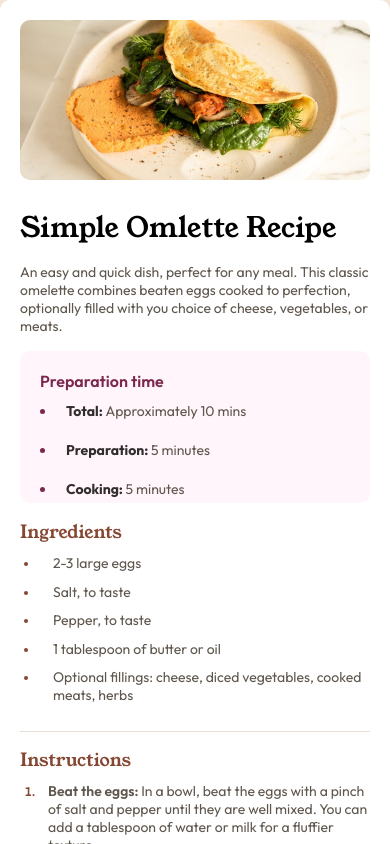
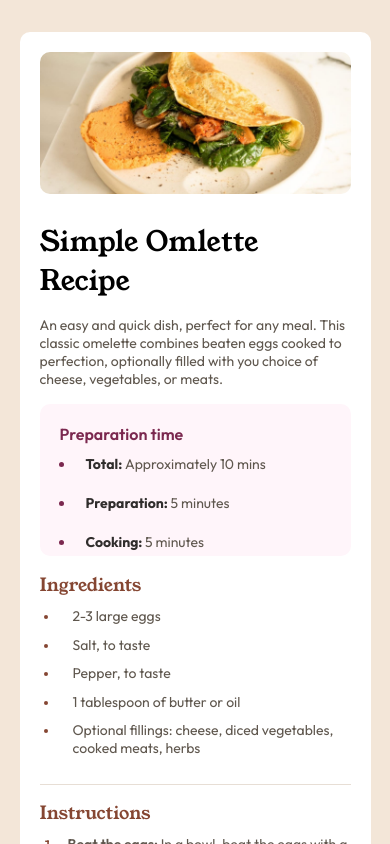
Before and after one commit to dilaraj/recipe-page-main, a React (Create React App) app: page / in a window 390 px wide. Shown: the top 844 px of the page. Built offline with nearby package versions, Linux system fonts and the light colour scheme.

Commit message:
Fixing mobile compatibility

```diff
--- a/src/global.css
+++ b/src/global.css
@@ -181,7 +181,7 @@
 
 @media (max-width: 600px) {
     .recipeCard {
-        width: 100%;
+        width: 90vw;
         padding: 1.25em;
     }
 
@@ -190,7 +190,7 @@
     }
 
     .container {
-        padding: 0;
+        padding: 2em 0;
     }
 
     .recipleTitle {
@@ -207,6 +207,6 @@
     }
 
     .header {
-        font-size: 1.125rem
+        font-size: 1.125rem;
     }
 }
```
